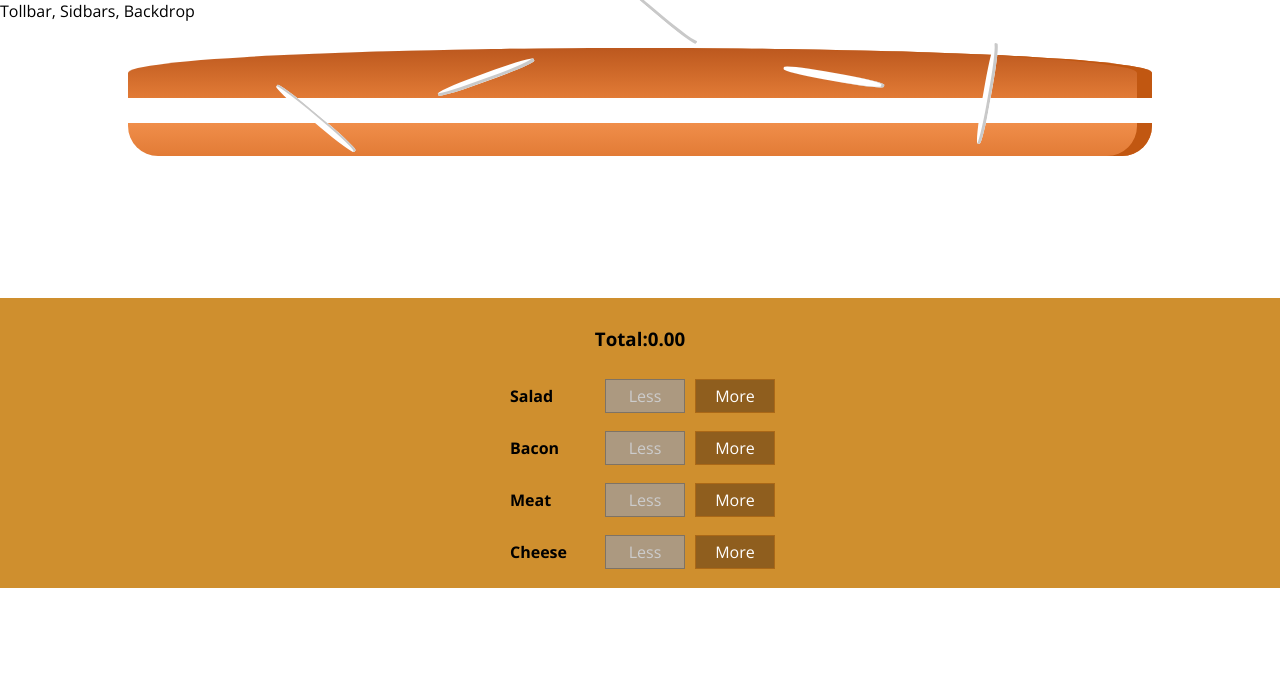
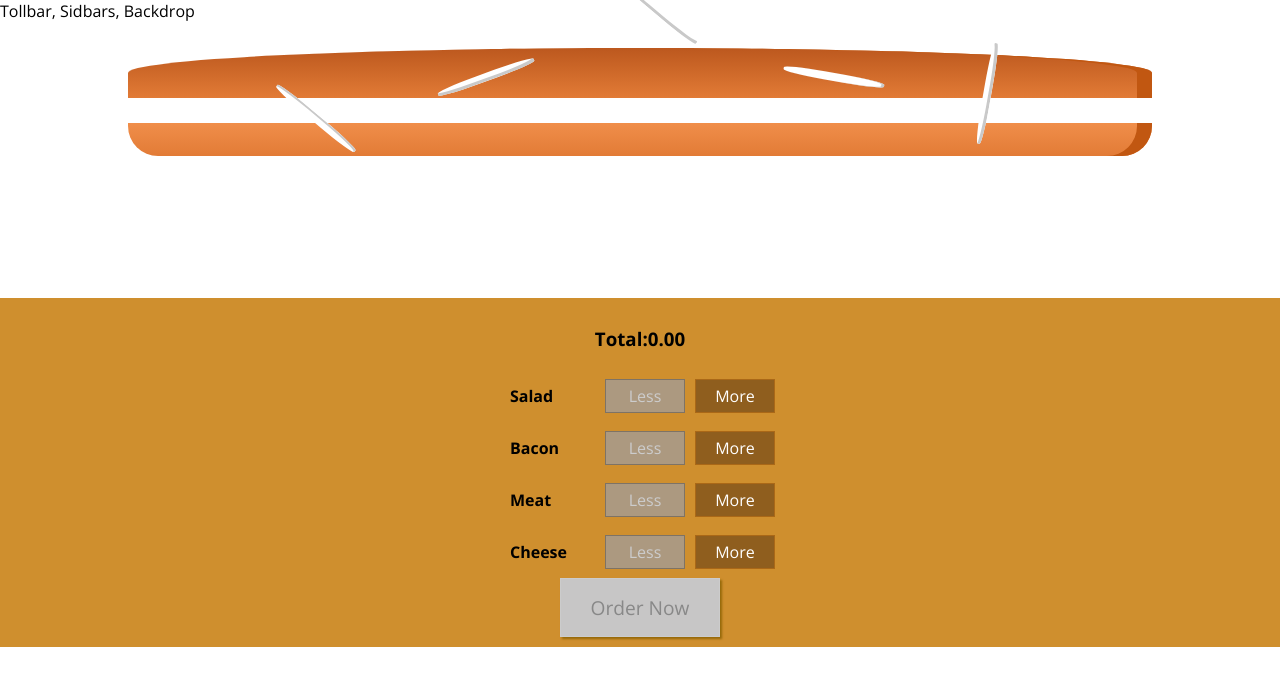
Before and after one commit to hernanimattos/burguer-react-study, a React (Create React App) app: page / in a window 1280 px wide. Shown: the top 686 px of the page. Built offline with nearby package versions, Linux system fonts and the light colour scheme.

Commit message:
purchise action

```diff
--- a/src/components/Burguer/BuildeControls/BuildControls.js
+++ b/src/components/Burguer/BuildeControls/BuildControls.js
@@ -35,6 +35,7 @@
           remove={() => props.removeIngredient(ctrl.type)}
           buttonState={props.buttonState[ctrl.type]} />
       ))}
+      <button className={classes.OrderButton} disabled={!props.purchase}> Order Now</button>
     </div>
   )
 };
--- a/src/components/Burguer/BuildeControls/BuildControls.module.css
+++ b/src/components/Burguer/BuildeControls/BuildControls.module.css
@@ -7,3 +7,45 @@
   box-shadow: auto;
   padding: 10px 0;
 }
+
+
+.OrderButton {
+    background-color: #DAD735;
+    outline: none;
+    cursor: pointer;
+    border: 1px solid #966909;
+    color: #966909;
+    font-family: inherit;
+    font-size: 1.2em;
+    padding: 15px 30px;
+    box-shadow: 2px 2px 2px #966909;
+}
+
+.OrderButton:hover, .OrderButton:active {
+    background-color: #A0DB41;
+    border: 1px solid #966909;
+    color: #966909;
+}
+
+.OrderButton:disabled {
+    background-color: #C7C6C6;
+    cursor: not-allowed;
+    border: 1px solid #ccc;
+    color: #888888;
+}
+
+.OrderButton:not(:disabled) {
+    animation: enable 0.3s linear;
+}
+
+@keyframes enable {
+    0% {
+        transform: scale(1);
+    }
+    60% {
+        transform: scale(1.1);
+    }
+    100% {
+        transform: scale(1);
+    }
+}
--- a/src/containers/BurguerBuilder/BurguerBuilder.js
+++ b/src/containers/BurguerBuilder/BurguerBuilder.js
@@ -22,10 +22,16 @@
     };
   buttonState = {};
 
-  buttonPurchaseState = () => {
-    const newState = { ...this.state };
-    console.log(newState.totalPrice)
-    this.setState({purchase: newState.totalPrice > 0})
+  buttonPurchaseState = (ingredients) => {
+    const haveIngredient = Object.keys(ingredients).map((key) => {
+      return ingredients[key];
+    }).reduce((a, b) => {
+
+      return a + b;
+
+    }, 0)
+    this.setState({purchase: haveIngredient > 0})
+
   }
 
   buttonManageState = () => {
@@ -56,7 +62,8 @@
       ...restState
     });
     this.priceUpdate(type, true);
-    this.buttonPurchaseState();
+    this.buttonPurchaseState(this.state.ingredients);
+
   };
 
   removeIngredient = (type) => {
@@ -76,7 +83,7 @@
       ...restState
     });
     this.priceUpdate(type, false);
-    this.buttonPurchaseState();
+    this.buttonPurchaseState(this.state.ingredients);
   }
 
   render() {
@@ -89,7 +96,8 @@
           addIndredient={this.addIndredient}
           removeIngredient={this.removeIngredient}
           buttonState={this.buttonState}
-          totalPrice={this.state.totalPrice}/>
+          totalPrice={this.state.totalPrice}
+          purchase={this.state.purchase}/>
       </Aux>
     );
   }
```
